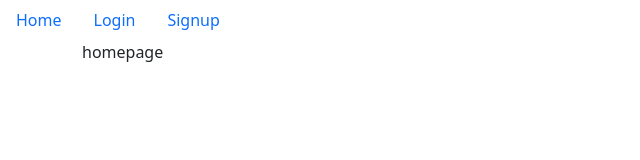
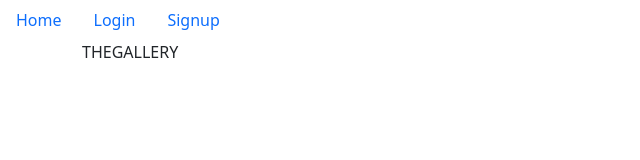
Before and after one commit to abelperio/thegallery, a React (Create React App) app in the folder client/: page / in a window 1280 px wide. Shown: the top 160 px of the page, without its empty margins (0-640 px from the left). Built offline with nearby package versions, Linux system fonts and the light colour scheme.

Commit message:
cleaning up

```diff
--- a/client/src/pages/Home.js
+++ b/client/src/pages/Home.js
@@ -5,7 +5,7 @@ const Home = () => {
   return (
     <main>
       <div className="flex-row justify-center">
-        homepage
+        THEGALLERY
       </div>
     </main>
   );
--- a/client/src/pages/Signup.js
+++ b/client/src/pages/Signup.js
@@ -32,6 +32,7 @@ const Signup = () => {
       const { data } = await addUser({
         variables: { ...formState },
       });
+
 
       Auth.login(data.addUser.token);
     } catch (e) {
```
Also changed, not shown: 2 other files (tests, documents, lock files or other folders).
